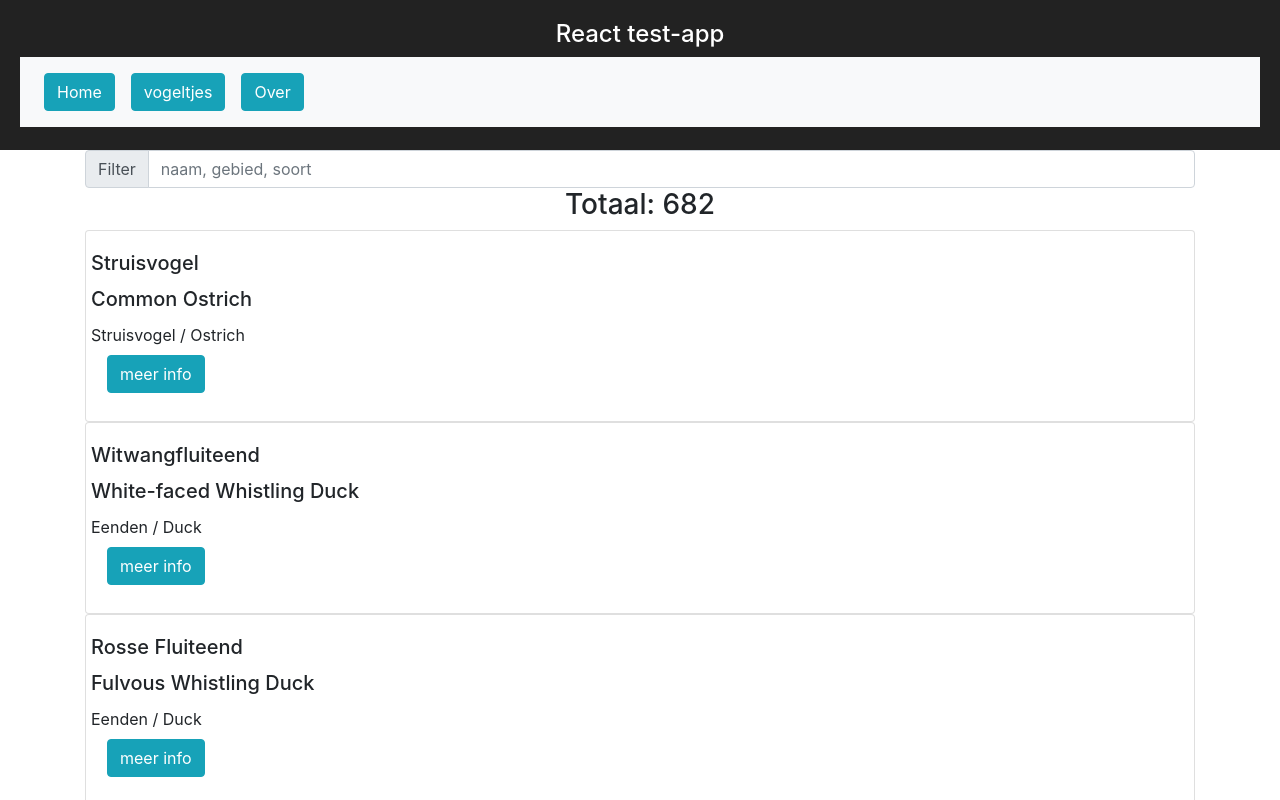
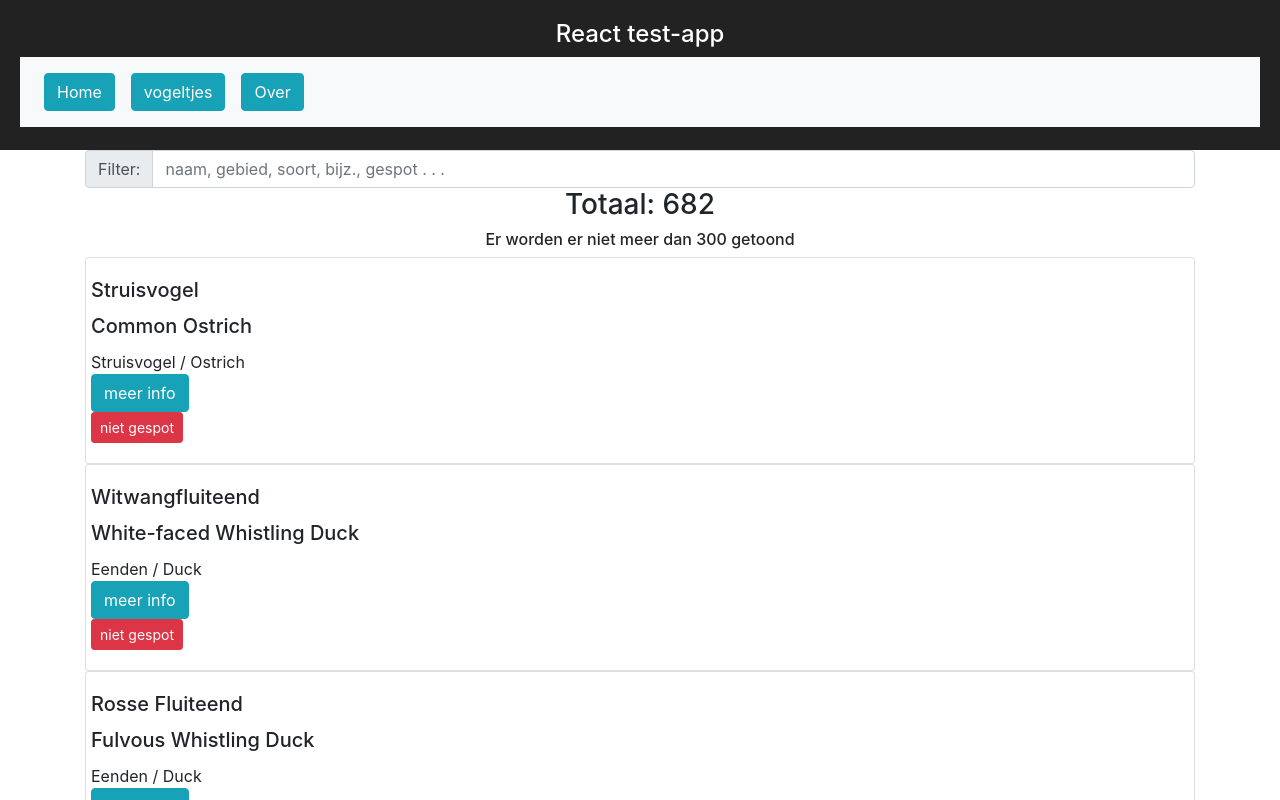
Before and after one commit to OlafvdGraaf/react-app-birds, a React (Create React App) app in the folder birds-app/: page /Birds in a window 1280 px wide. Shown: the top 800 px of the page. Built offline with nearby package versions, Linux system fonts and the light colour scheme.

Commit message:
final app version

```diff
--- a/birds-app/src/components/bird.js
+++ b/birds-app/src/components/bird.js
@@ -7,6 +7,10 @@ import { birdList } from '../birds.js';
 export class Bird extends Component {
     constructor(props){
         super(props)
+
+        this.sightedBird = this.sightedBird.bind(this);
+        this.getBirdSighting = this.getBirdSighting.bind(this);
+
         const { match: { params } } = this.props;
 
         const bird = birdList[params.birdId];
@@ -15,6 +19,26 @@ export class Bird extends Component {
             bird,
         }
 
+    }
+
+    sightedBird(){
+        const bird = this.state.bird;
+
+        if(
+            localStorage.getItem(bird.nederlanse_naam.toLowerCase()) === null ||
+            localStorage.getItem(bird.nederlanse_naam.toLowerCase()) === "false"
+        ){
+            localStorage.setItem(bird.nederlanse_naam.toLowerCase(), "true");
+        }else{
+            localStorage.setItem(bird.nederlanse_naam.toLowerCase(), "false");
+        }
+        this.setState({});
+    }
+
+    getBirdSighting(){
+        const bird = this.state.bird;
+
+        return localStorage.getItem(bird.nederlanse_naam.toLowerCase());
     }
 
     render() {
@@ -42,7 +66,6 @@ export class Bird extends Component {
                         <th>Etosh</th>
                         <th>Caprivi</th>
                         <th>Chobe</th>
-                        <th>Bijz.</th>
                     </tr>
                 </thead>
                 <tbody>
@@ -52,11 +75,29 @@ export class Bird extends Component {
                         <th> {this.state.bird.Etosh}    </th>
                         <th> {this.state.bird.Caprivi}  </th>
                         <th> {this.state.bird.Chobe}    </th>
-                        <th> {this.state.bird.Bijz}     </th>
                     </tr>
                 </tbody>
             </Table>
             </Row>
+
+            <Row>
+                <Col><h3>Bijzonderheden:</h3></Col>
+            </Row>
+            <Row>
+                <Col>{
+                    this.state.bird.Bijz === "X" ?
+                        <h3>n.v.t.</h3>
+                    :
+                        <h3>{this.state.bird.Bijz}</h3>
+                    }</Col>
+            </Row>
+
+            {
+                this.getBirdSighting() === "true" ?
+                    <Button color="success" size="sm" onClick={this.sightedBird}>gespot</Button>
+                :
+                    <Button color="danger" size="sm" onClick={this.sightedBird}>niet gespot</Button>
+            }
 
             <NavLink tag={Link} to="/Birds" active> <Button color="info"> {"<--"} Terug naar alle vogeltjes </Button></NavLink>
         </Container>
--- a/birds-app/src/components/birds.js
+++ b/birds-app/src/components/birds.js
@@ -2,20 +2,39 @@ import { Link, Route, Switch } from 'react-router-dom';
 import React, { Component } from 'react';
 import '../App.css';
 import { Header } from './header.js';
-import { Nav, NavItem, NavLink, Card, CardImg, CardText, CardBody, CardTitle, CardSubtitle, Button, Container, Row, Col, InputGroup, InputGroupAddon, Input } from 'reactstrap';
+import { Nav, NavItem, NavLink, Card, CardImg, CardText, CardBody, CardTitle, CardSubtitle, Button, Container, Row, Col, InputGroup, InputGroupAddon, Input,
+    InputGroupText
+} from 'reactstrap';
 import { birdList } from '../birds.js';
 
 export class Birds extends Component {
     constructor(props){
         super(props)
 
+        this.sightedBird = this.sightedBird.bind(this);
+        this.getBirdSighting = this.getBirdSighting.bind(this);
         this.handleChange = this.handleChange.bind(this);
         this.getbirdIndex = this.getbirdIndex.bind(this);
 
         this.state = {
             list : birdList,
-            filteredList : birdList,
+            filteredList : birdList
         }
+    }
+    sightedBird(bird){
+        if(
+            localStorage.getItem(bird.nederlanse_naam.toLowerCase()) === null ||
+            localStorage.getItem(bird.nederlanse_naam.toLowerCase()) === "false"
+        ){
+            localStorage.setItem(bird.nederlanse_naam.toLowerCase(), "true");
+        }else{
+            localStorage.setItem(bird.nederlanse_naam.toLowerCase(), "false");
+        }
+        this.setState({});
+    }
+
+    getBirdSighting(bird){
+        return localStorage.getItem(bird.nederlanse_naam.toLowerCase());
     }
 
     getbirdIndex(bird){
@@ -30,14 +49,25 @@ export class Birds extends Component {
             return ;
         };
 
+        const searchString = event.target.value.toLowerCase();
+
         const listToFilter = this.state.list.filter(
             bird =>
-                bird.nederlanse_naam.toLowerCase().includes(event.target.value) ||
-                bird.engelse_naam.toLowerCase().includes(event.target.value)  ||
-                bird.engelse_naam.toLowerCase().includes(event.target.value) ||
-                bird.soort_en.toLowerCase().includes(event.target.value) ||
-                bird.soort_nl.toLowerCase().includes(event.target.value) ||
-                bird.latijnse_naam.toLowerCase().includes(event.target.value)
+                searchString.includes(bird.nederlanse_naam.toLowerCase()) ||
+                searchString.includes(bird.engelse_naam.toLowerCase())  ||
+                searchString.includes(bird.engelse_naam.toLowerCase()) ||
+                searchString.includes(bird.soort_en.toLowerCase()) ||
+                searchString.includes(bird.soort_nl.toLowerCase()) ||
+                searchString.includes(bird.latijnse_naam.toLowerCase()) ||
+                searchString.includes(bird.Bijz.toLowerCase()) ||
+                searchString === "gespot" && this.getBirdSighting(bird) === "true" ||
+                searchString === "niet gespot" && this.getBirdSighting(bird) === "false" || this.getBirdSighting(bird) === null
+                ||
+                searchString.includes("sossesvlei") && bird.Soss.toLowerCase() !== "x" ||
+                searchString.includes("swakopmund") && bird.Swak.toLowerCase() !== "x" ||
+                searchString.includes("etosha") && bird.Etosh.toLowerCase() !== "x" ||
+                searchString.includes("caprivi") && bird.Caprivi.toLowerCase() !== "x" ||
+                searchString.includes("chobe") && bird.Chobe.toLowerCase() !== "x"
         )
 
         this.setState({
@@ -51,25 +81,36 @@ export class Birds extends Component {
             <Row>
                 <Col>
                     <InputGroup >
-                        <InputGroupAddon addonType="prepend">Filter</InputGroupAddon>
-                        <Input placeholder="naam, gebied, soort" onChange={this.handleChange}/>
+                        <InputGroupAddon addonType="prepend">Filter:</InputGroupAddon>
+                        <Input placeholder="naam, gebied, soort, bijz., gespot . . ." onChange={this.handleChange}/>
                     </InputGroup>
                 </Col>
             </Row>
 
             <h3>Totaal: {this.state.filteredList.length}</h3>
+            <h6>Er worden er niet meer dan 300 getoond</h6>
 
             {this.state.filteredList.map(
                 (bird, index) => {
-                    if(index < 20
+                    if(index < 300
                     ){
                         return(
                             <Row>
-                                <Col> <Card body>
+                                <Col>
+                                    <Card body>
                                         <Row> <CardTitle>{bird.nederlanse_naam}</CardTitle> </Row>
                                         <Row> <CardTitle>{bird.engelse_naam }</CardTitle> </Row>
                                         <Row> <CardText> {bird.soort_nl + " / " + bird.soort_en} </CardText> </Row>
-                                        <Row> <NavLink tag={Link} to={"/bird/" + this.getbirdIndex(bird)} active> <Button color="info">meer info</Button> </NavLink> </Row>
+                                        <Row> <Button tag={Link} to={"/bird/" + this.getbirdIndex(bird)} color="info">meer info</Button> </Row>
+                                        <Row>
+                                            {
+                                                this.getBirdSighting(bird) === "true" ?
+                                                    <Button color="success" size="sm" onClick={() => this.sightedBird(bird)}>gespot</Button>
+                                                :
+                                                    <Button color="danger" size="sm" onClick={() => this.sightedBird(bird)}>niet gespot</Button>
+
+                                            }
+                                        </Row>
                                     </Card>
                                 </Col>
                             </Row>
--- a/birds-app/src/components/home.js
+++ b/birds-app/src/components/home.js
@@ -8,6 +8,8 @@ export class Home extends Component {
       return (
         <div>
             <h1> Test site, list of birds with attributes </h1>
+            <h6>Voor de zoekfunctie, je kan naar 'gespot' of 'niet gespot' zoeken, voor niet of wel gespotte vogels.</h6>
+            <h6>Je kan ook zoeken op gebieden: sossesvlei, swakopmund, etosha, caprivi of chobe</h6>
         </div>
       );
     }
--- a/birds-app/src/routes.js
+++ b/birds-app/src/routes.js
@@ -1,6 +1,5 @@
 import React, { Component } from 'react';
-import { BrowserRouter as Router, Route, Link } from 'react-router-dom';
-import { Header } from './components/header.js';
+import { BrowserRouter as Router, Route} from 'react-router-dom';
 import { Home } from './components/home.js';
 import { Birds } from './components/birds.js';
 import { Bird } from './components/bird.js';
```
